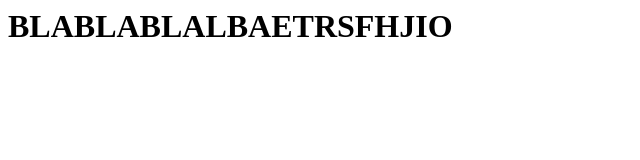
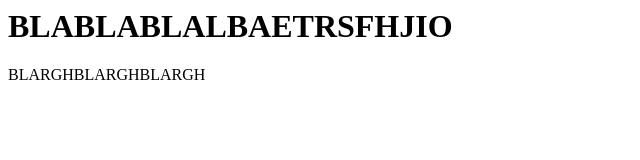
Before and after one commit to Breenoux/Tests-Git, a plain HTML site: page index.html in a window 1280 px wide. Shown: the whole page, without its empty margins (0-640 px from the left). Drawn offline with Linux system fonts and the light colour scheme.

Commit message:
Remplissage du div

```diff
--- a/index.html
+++ b/index.html
@@ -6,7 +6,7 @@
 		<h1>BLABLABLALBAETRSFHJIO</h1>
 
 		<div class="test">
-
+		BLARGHBLARGHBLARGH
 		</div>
 
 	</body>
```
